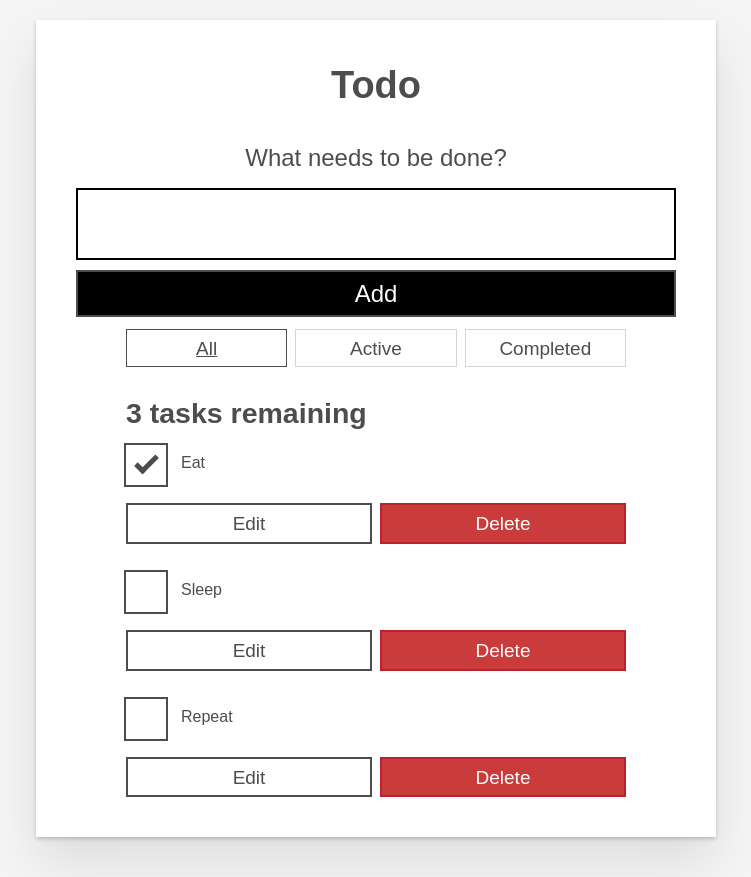
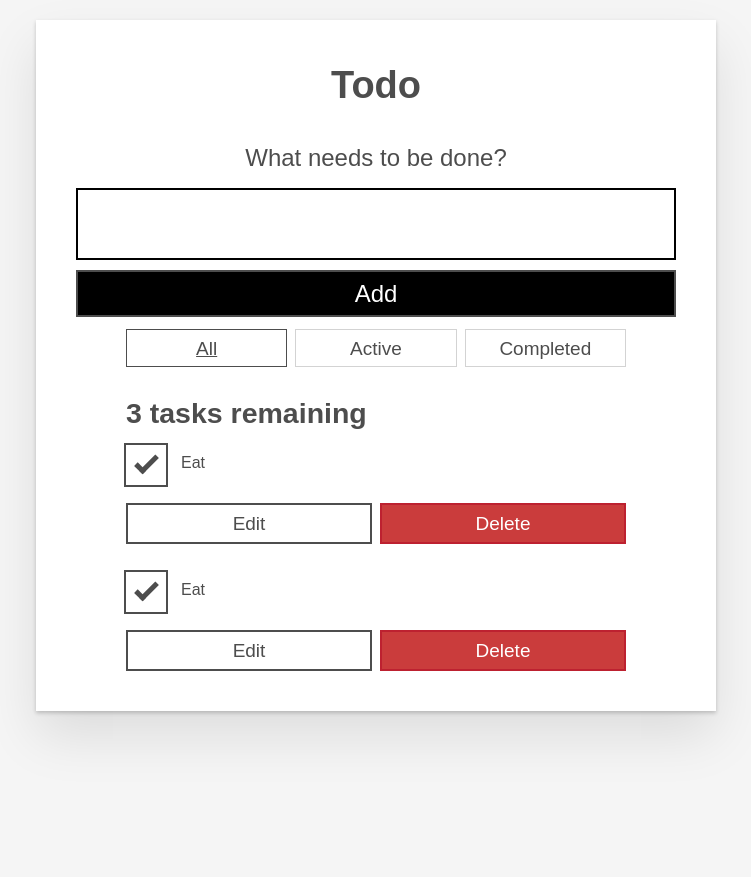
Before and after one commit to jatin837/react-todo, a React (Create React App) app: page / in a window 1280 px wide. Shown: the whole page, without its empty margins (264-1015 px from the left). After the commit the page ends 800 px from the top, so only its background shows below. Built offline with nearby package versions, Linux system fonts and the light colour scheme.

Commit message:
add Todo component

```diff
--- a/src/App.js
+++ b/src/App.js
@@ -1,3 +1,5 @@
+import Todo from "./components/Todo";
+
 function App(props) {
 
   return (
@@ -59,54 +61,9 @@
         className="todo-list stack-large stack-exception"
         aria-labelledby="list-heading"
       >
-        <li className="todo stack-small">
-          <div className="c-cb">
-            <input id="todo-0" type="checkbox" defaultChecked={true} />
-            <label className="todo-label" htmlFor="todo-0">
-              Eat
-            </label>
-          </div>
-          <div className="btn-group">
-            <button type="button" className="btn">
-              Edit <span className="visually-hidden">Eat</span>
-            </button>
-            <button type="button" className="btn btn__danger">
-              Delete <span className="visually-hidden">Eat</span>
-            </button>
-          </div>
-        </li>
-        <li className="todo stack-small">
-          <div className="c-cb">
-            <input id="todo-1" type="checkbox" />
-            <label className="todo-label" htmlFor="todo-1">
-              Sleep
-            </label>
-          </div>
-          <div className="btn-group">
-            <button type="button" className="btn">
-              Edit <span className="visually-hidden">Sleep</span>
-            </button>
-            <button type="button" className="btn btn__danger">
-              Delete <span className="visually-hidden">Sleep</span>
-            </button>
-          </div>
-        </li>
-        <li className="todo stack-small">
-          <div className="c-cb">
-            <input id="todo-2" type="checkbox" />
-            <label className="todo-label" htmlFor="todo-2">
-              Repeat
-            </label>
-          </div>
-          <div className="btn-group">
-            <button type="button" className="btn">
-              Edit <span className="visually-hidden">Repeat</span>
-            </button>
-            <button type="button" className="btn btn__danger">
-              Delete <span className="visually-hidden">Repeat</span>
-            </button>
-          </div>
-        </li>
+				<Todo />
+				<Todo />
+
       </ul>
     </div>
   );
--- /dev/null
+++ b/src/components/Todo.js
@@ -0,0 +1,22 @@
+import React from "react";
+
+export default function Todo() {
+	return (
+		<li className="todo stack-small">
+			<div className="c-cb">
+				<input id="todo-0" type="checkbox" defaultChecked={true} />
+				<label className="todo-label" htmlFor="todo-0">
+					Eat
+				</label>
+			</div>
+			<div className="btn-group">
+				<button type="button" className="btn">
+					Edit <span className="visually-hidden">Eat</span>
+				</button>
+				<button type="button" className="btn btn__danger">
+					Delete <span className="visually-hidden">Eat</span>
+				</button>
+			</div>
+		</li>
+	);
+}
```
